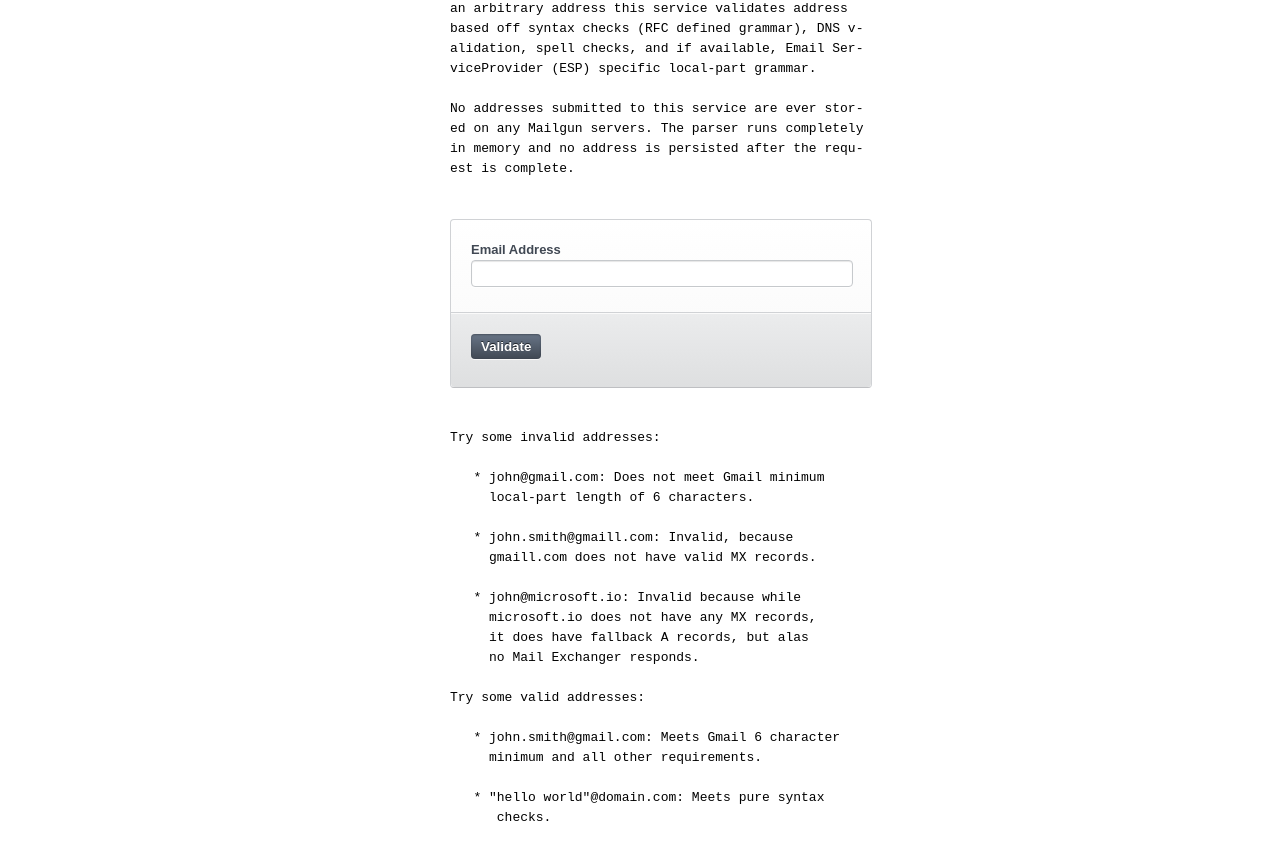
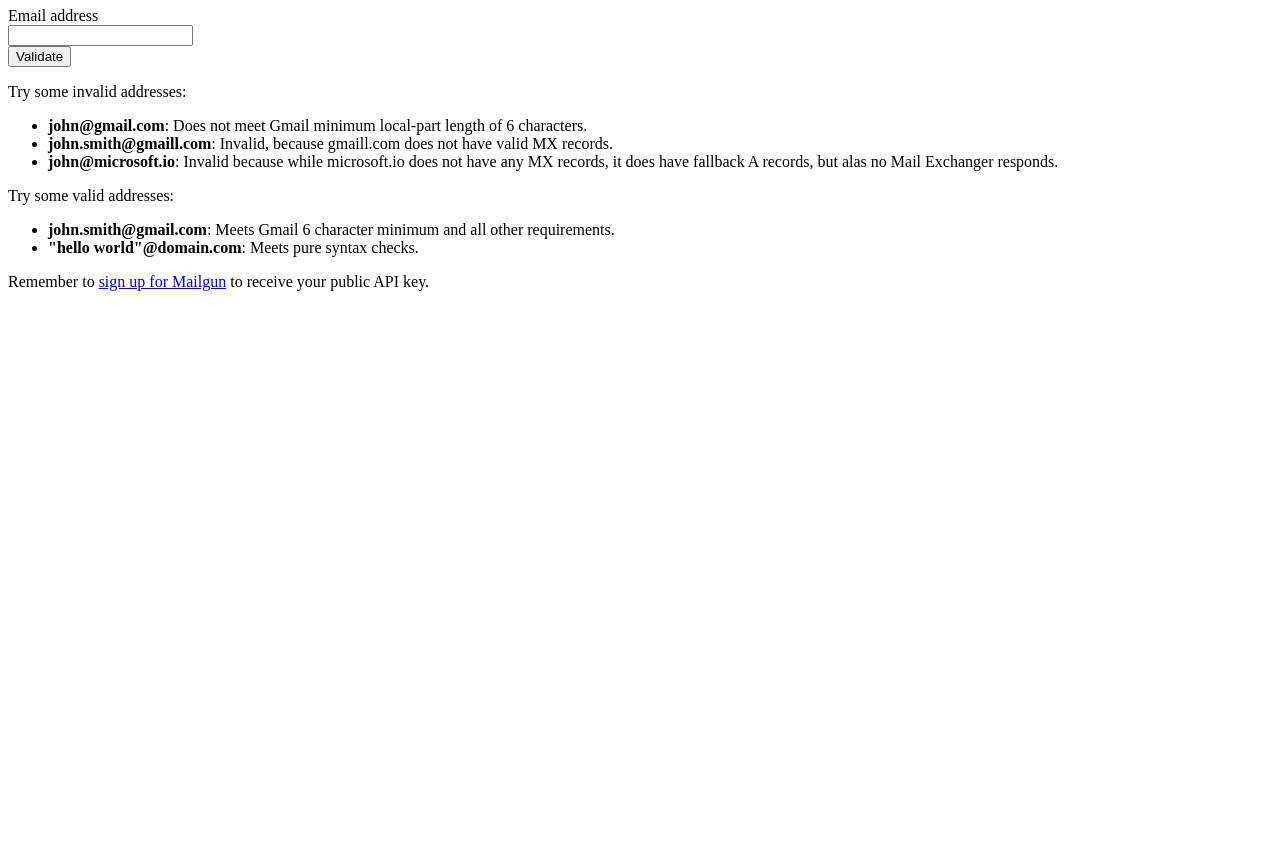
Before and after one commit to nikhil-bhandari/validator-demo, a plain HTML site: page index.html in a window 1280 px wide. Shown: the part 73-941 px from the top of the page. After the commit the page ends 800 px from the top, so only its background shows below. Drawn offline with nearby package versions, Linux system fonts and the light colour scheme.

Commit message:
Tidy markup and strip to barebones

```diff
--- a/index.html
+++ b/index.html
@@ -1,26 +1,54 @@
 <!DOCTYPE html>
 <html>
-
   <head>
-        <title>Mailgun Address Validation Service</title>
-
+    <title>Advanced jQuery Email Address Validator by Mailgun</title>
     <meta content="text/html;charset=utf-8" http-equiv="Content-Type">
     <meta content="utf-8" http-equiv="encoding">
-        <link rel="icon" type="image/png" href="http://www.mailgun.com/static/img/favicon.png">
+    <style>
+    .success{color:#2ECC40;}
+    .error{color:#FF4136;}
+    .warning{color:#FF851B;}
+    </style>
+  </head>
 
-        <link rel=stylesheet type=text/css href="style.css"/>
+  <body>
+    <h1>Advanced jQuery Email Address Validator by Mailgun</h1>
+    <form>
+      <div>
+        <label for="email">Email address</label><br>
+        <input type="email" name="email" id="email">
+        <div id="status"></div>
+      </div>
+      <div>
+        <button type="submit" id="validate_submit">Validate</button>
+      </div>
+    </form>
+
+    <p>Try some invalid addresses:
+      <ul>
+        <li><strong>john@gmail.com</strong>: Does not meet Gmail minimum local-part length of 6 characters.</li>
+        <li><strong>john.smith@gmaill.com</strong>: Invalid, because gmaill.com does not have valid MX records.</li>
+        <li><strong>john@microsoft.io</strong>: Invalid because while microsoft.io does not have any MX records, it does have fallback A records, but alas no Mail Exchanger responds.</li>
+      </ul>
+    </p>
+    <p>Try some valid addresses:
+      <ul>
+        <li><strong>john.smith@gmail.com</strong>: Meets Gmail 6 character minimum and all other requirements.</li>
+        <li><strong>"hello world"@domain.com</strong>: Meets pure syntax checks.</li>
+      </ul>
+    </p>
+    <p>Remember to <a href="http://www.mailgun.com">sign up for Mailgun</a> to receive your public API key.</p>
+
     <script src="http://code.jquery.com/jquery-1.10.1.min.js"></script>
-
+    <script src="mailgun_validator.js"></script>
     <script>
       // document ready
       $(function() {
-                // clear username input field
-                $('#login_username').val('');
 
         // capture all enter and do nothing
-                $('#login_username').keypress(function(e) {
+        $('#email').keypress(function(e) {
           if(e.which == 13) {
-                        $('#login_username').trigger('focusout');
+            $('#email').trigger('focusout');
             return false;
           }
         });
@@ -31,137 +59,50 @@
         });
 
         // attach jquery plugin to validate address
-                $('#login_username').mailgun_validator({
+        $('#email').mailgun_validator({
           api_key: 'pubkey-5ogiflzbnjrljiky49qxsiozqef5jxp7',
           in_progress: validation_in_progress,
           success: validation_success,
           error: validation_error,
         });
+
       });
 
 
+
+      // while the lookup is performing
       function validation_in_progress() {
-                rdiv = $('#status')
-
-                // empty out anything we had before
-                rdiv.empty()
-
-                // show in progress
-                rdiv.append("<img src='icons/refresh.png'/>");
+        $('#status').html("<img src='loading.gif' height='16'/>");
       }
 
 
+
+      // if email successfull validated
       function validation_success(data) {
-                rdiv = $('#status')
-
-                // get icon and suggestion strings
-                icon_str = get_icon_str(data['is_valid'], data['did_you_mean'] != null);
-                sugg_str = get_suggestion_str(data['is_valid'], data['did_you_mean'])
-
-                // clear out any previous text
-                rdiv.empty()
-
-                // set icon and suggestion string
-                rdiv.append(icon_str + ' ' + sugg_str);
+        $('#status').html(get_suggestion_str(data['is_valid'], data['did_you_mean']));
       }
 
 
+
+      // if email is invalid
       function validation_error(error_message) {
-                rdiv = $('#status')
-
-                // empty out anything we had before
-                rdiv.empty()
-
-                // show in progress
-                rdiv.append(error_message);
+        $('#status').html(error_message);
       }
 
 
+
+      // suggest a valid email
       function get_suggestion_str(is_valid, alternate) {
         if (alternate) {
-                    return '<b class="red">Did you mean:</b> ' +
-                           '<b><i>' +  alternate + '</i></b>';
+          return '<span class="warning">Did you mean <em>' +  alternate + '</em>?</span>';
+        } else if (is_valid) {
+          return '<span class="success">Address is valid.</span>';
+        } else {
+          return '<span class="error">Address is invalid.</span>';
+        }
       }
 
-                if (is_valid) {
-                    return "Address is valid.";
-                }
 
-                return "Address is invalid."
-            }
-
-            function get_icon_str(is_valid, has_alternate) {
-                if (is_valid && !has_alternate) {
-                    return "<img src='icons/valid-color.png' style='vertical-align:middle'/>";
-                }
-
-                if (is_valid && has_alternate) {
-                    return "<img src='icons/did-you-mean-color.png' style='vertical-align:middle'/>";
-                }
-
-                if (!is_valid) {
-                    return "<img src='icons/invalid-color.png' style='vertical-align:middle'/>";
-                }
-            }
     </script>
-    </head>
-
-    <body>
-        <h2>Mailgun Address Validator</h2>
-
-
-        <div class="center">
-            <pre>
-Welcome to Mailgun Address Validation Service. Given
-an arbitrary address this service validates address
-based off syntax checks (RFC defined grammar), DNS v-
-alidation, spell checks, and if available, Email Ser-
-viceProvider (ESP) specific local-part grammar.
-
-No addresses submitted to this service are ever stor-
-ed on any Mailgun servers. The parser runs completely
-in memory and no address is persisted after the requ-
-est is complete.
-            </pre>
-
-            <form>
-                <label for="login_username">Email Address</label>
-                <input type="text" name="login_username" id="login_username">
-
-                <fieldset>
-                    <input type="submit" name="validate_submit" id="validate_submit" value="Validate">
-                    <div id="status"></div>
-                </fieldset>
-            </form>
-
-            <pre>
-
-Try some invalid addresses:
-
-   * john@gmail.com: Does not meet Gmail minimum
-     local-part length of 6 characters.
-
-   * john.smith@gmaill.com: Invalid, because
-     gmaill.com does not have valid MX records.
-
-   * john@microsoft.io: Invalid because while
-     microsoft.io does not have any MX records,
-     it does have fallback A records, but alas
-     no Mail Exchanger responds.
-
-Try some valid addresses:
-
-   * john.smith@gmail.com: Meets Gmail 6 character
-     minimum and all other requirements.
-
-   * "hello world"@domain.com: Meets pure syntax
-      checks.
-            </pre>
-
-        </div>
-
-        <!-- delay loading address validation javascipt -->
-        <script src="mailgun_validator.js"></script>
   </body>
-
 </html>
--- a/style.css
+++ /dev/null
@@ -1,115 +0,0 @@
-body {
-    font: 13px/20px 'Droid Sans', Arial, 'Helvetica Neue', 'Lucida Grande', sans-serif;
-    text-align: center;
-}
-
-form {
-    background-color: #f8f8f8; /* fallback color if gradients are not supported */
-    background: -webkit-linear-gradient(top, #fff, #f8f8f8);
-    background: -moz-linear-gradient(top, #fff, #f8f8f8);
-    background: -ms-linear-gradient(top, #fff, #f8f8f8);
-    background: linear-gradient(top, #fff, #f8f8f8);
-    border: 1px solid #d0d2d5;
-    border-bottom: 1px solid #bebfc2;
-    border-radius: 4px;
-    margin: 0 0 20px -190px;
-    padding: 20px;
-    width: 380px;
-}
-
-label {
-    color: #404853;
-    display: block;
-    font-weight: bold;
-    text-align: left;
-}
-
-input {
-    background: #fff;
-    border: 1px solid #c6c9cc;
-    border-radius: 4px;
-    box-shadow: inset 0 1px 1px rgba(0, 0, 0, 0.1), 0 1px 0 #fff;
-    color: #555;
-    margin: 0 0 20px 0;
-    padding: 5px;
-    width: 370px;
-}
-
-fieldset {
-    background-color: #dedfe0; /* fallback color if gradients are not supported */
-    background: -webkit-linear-gradient(top, #ebeced, #dedfe0);
-    background: -moz-linear-gradient(top, #ebeced, #dedfe0);
-    background: -ms-linear-gradient(top, #ebeced, #dedfe0);
-    background: linear-gradient(top, #ebeced, #dedfe0);
-    border: none;
-    border-top: 1px solid #d0d2d5;
-    border-radius: 0 0 4px 4px;
-    box-shadow: inset 0 1px 0 rgba(255, 255, 255, 0.75);
-    margin: 5px 0 -20px -20px;
-    padding: 18px 20px;
-    width: 380px;
-    min-height: 38px;
-}
-
-fieldset input {
-    margin: 0;
-    width: auto;
-}
-
-fieldset label {
-    color: #888;
-    cursor: pointer;
-    float: left;
-    font-size: 12px;
-    font-weight: normal;
-    margin: 5px 0 0 20px;
-}
-
-fieldset label input {
-    margin: -2px 2px 0 0;
-    padding: 0;
-}
-
-pre {
-    display: block;
-    margin: 0 0 20px -190px;
-    width: 380px;
-    text-align: left;
-}
-
-div.center {
-    padding-left: 50%;
-}
-
-b.red {
-    color: red;
-}
-
-#validate_submit {
-    background-color: #404853; /* fallback color if gradients are not supported */
-    background: -webkit-linear-gradient(top, #687587, #404853);
-    background: -moz-linear-gradient(top, #687587, #404853);
-    background: -ms-linear-gradient(top, #687587, #404853);
-    background: linear-gradient(top, #687587, #404853);
-    border: none;
-    box-shadow: inset 0 1px 2px rgba(0, 0, 0, 0.3), 0 1px 0 rgba(255, 255, 255, 0.75);
-    color: #fff;
-    font-weight: bold;
-    float: left;
-    padding: 5px 10px;
-    text-shadow: 0 -1px 0 rgba(0, 0, 0, 0.6);
-    margin-top: 3px;
-}
-
-#validate_submit:hover {
-    background-color: #333942; /* fallback color if gradients are not supported */
-    background: -webkit-linear-gradient(top, #5a6675, #333942);
-    background: -moz-linear-gradient(top, #5a6675, #333942);
-    background: -ms-linear-gradient(top, #5a6675, #333942);
-    background: linear-gradient(top, #5a6675, #333942);
-}
-
-#validate_submit:active {
-    background: #333942;
-    box-shadow: inset 0 1px 2px rgba(0, 0, 0, 0.75), 0 1px 0 rgba(255, 255, 255, 0.75);
-}
```
Also changed, not shown: icons/did-you-mean-color.png (deleted), icons/did-you-mean.png (deleted), icons/invalid-color.png (deleted), icons/invalid.png (deleted), icons/refresh.png (deleted), icons/valid-color.png (deleted), icons/valid.png (deleted), loading.gif (added). Lines whose indentation alone changed are shown as unchanged.
